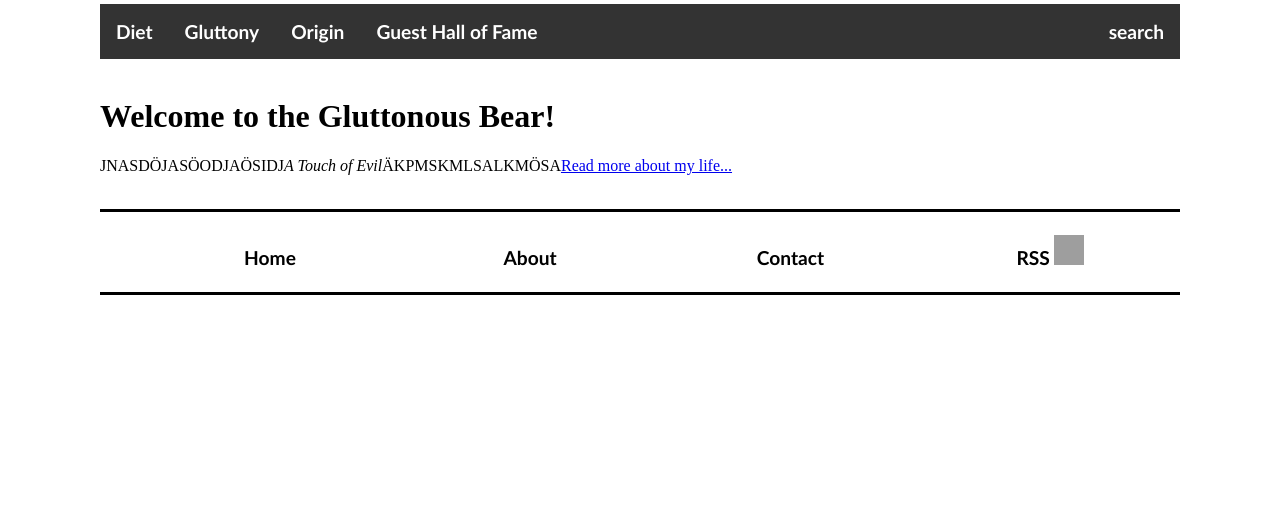
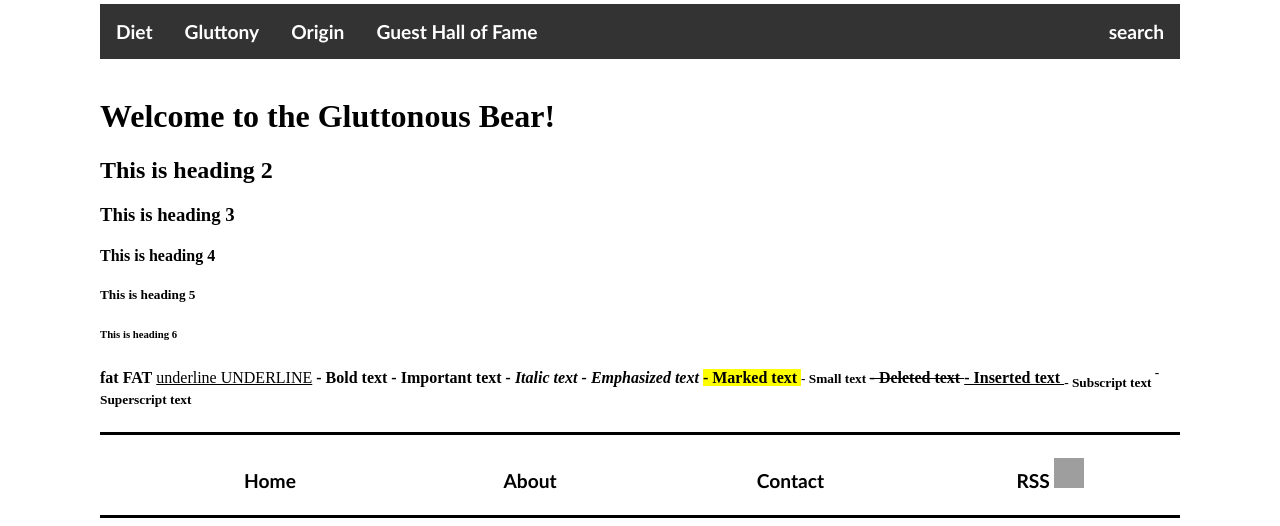
Before and after one commit to gluttonousbear/gluttonousbear.github.io, a Jekyll site: the page built from index.html, in a window 1280 px wide. Shown: the part 503-1029 px from the top of the page. Built offline with Jekyll 4.4.1, drawn with Linux system fonts in a browser that asks for light colours; before the commit the page ends 900 px from its top, so only the background shows below that; grey boxes are pictures that could not be loaded.

Commit message:
Update index.html

```diff
--- a/index.html
+++ b/index.html
@@ -4,5 +4,21 @@ title: Orso Hypatos, The Gluttonous Bear
 ---
 <div class="blurb">
 	<h1>Welcome to the Gluttonous Bear!</h1>
-	<p>JNASDÖJASÖODJAÖSIDJ<em>A Touch of Evil</em>ÄKPMSKMLSALKMÖSA<a href="/about">Read more about my life...</a></p>
+	<h2>This is heading 2</h2>
+	<h3>This is heading 3</h3>
+	<h4>This is heading 4</h4>
+	<h5>This is heading 5</h5>
+	<h6>This is heading 6</h6>
+	<b>fat FAT</b>
+	<u> underline UNDERLINE</u>
+	<b> - Bold text
+	<strong> - Important text</strong>
+	<i> - Italic text </i>
+	<em> - Emphasized text </em>
+	<mark> - Marked text </mark>
+	<small> - Small text </small>
+	<del> - Deleted text </del>
+	<ins> - Inserted text </ins>
+	<sub> - Subscript text </sub>
+	<sup> - Superscript text </sup>
 </div><!-- /.blurb -->
```
